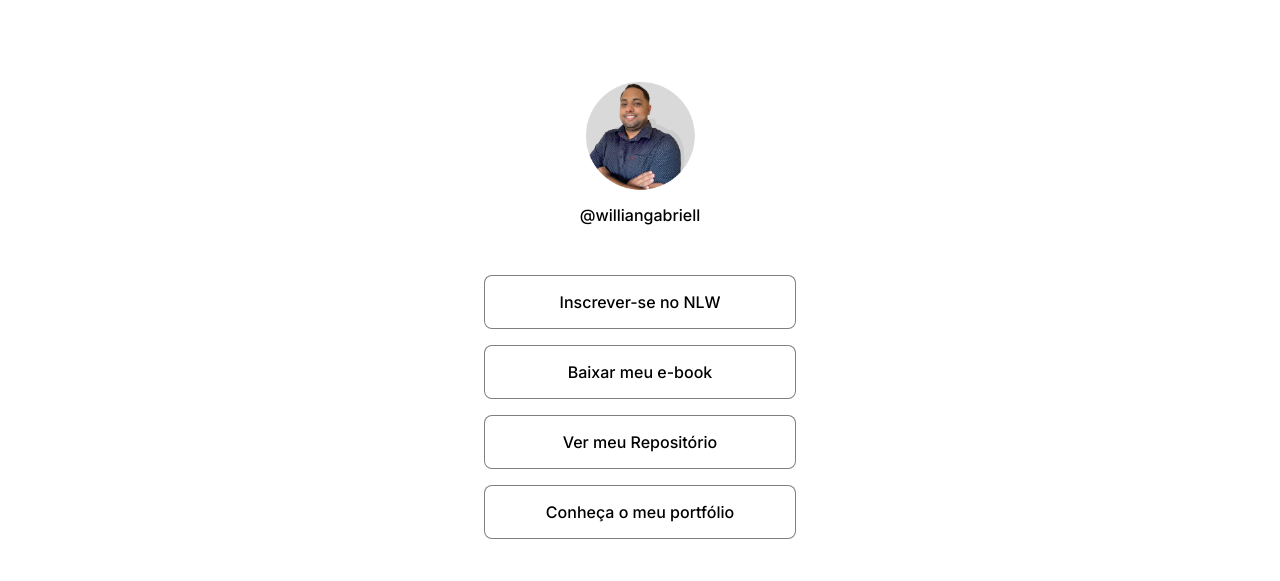
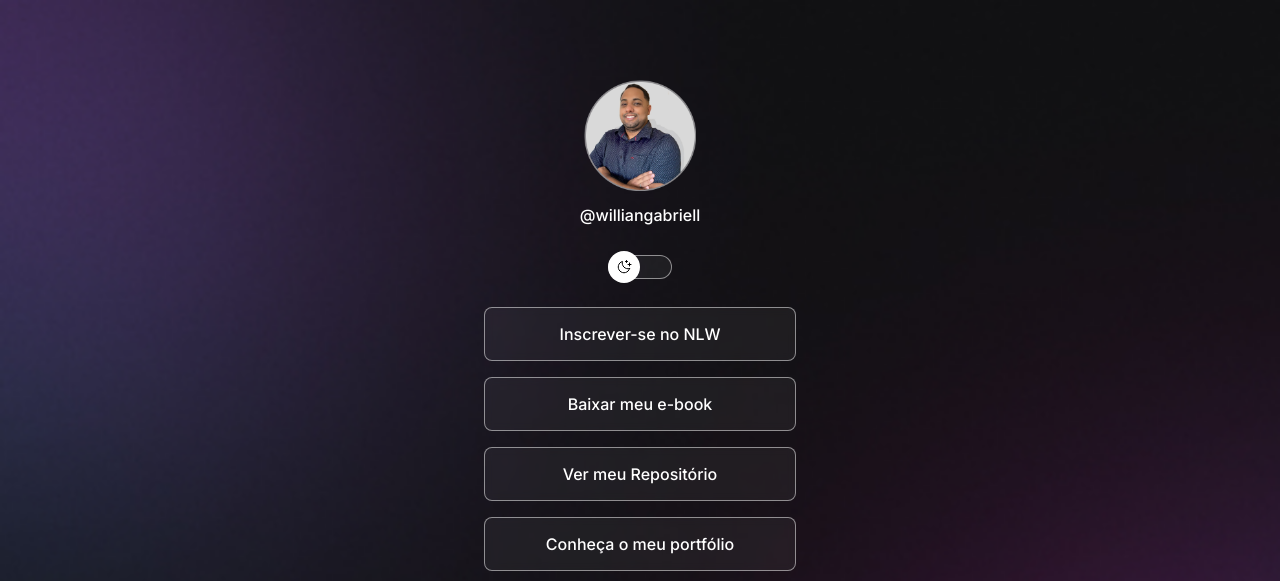
Before and after one commit to williangabriell/DevLinks, a plain HTML site: page index.html in a window 1280 px wide. Shown: the top 581 px of the page. Drawn offline with nearby package versions, Linux system fonts and the light colour scheme.

Commit message:
add switch

```diff
--- a/index.html
+++ b/index.html
@@ -1,5 +1,5 @@
 <!DOCTYPE html>
-<html lang="pt-br" class="light">
+<html lang="pt-br" class="ligt">
   <head>
     <link rel="preconnect" href="https://fonts.googleapis.com" />
     <link rel="preconnect" href="https://fonts.gstatic.com" crossorigin />
@@ -22,6 +22,14 @@
         />
         <p>@williangabriell</p>
       </div>
+
+
+      <div id="switch">
+        <button></button>
+        <span></span>
+      </div>
+
+
       <ul>
         <li>
           <a href="#">Inscrever-se no NLW</a>
@@ -52,7 +60,6 @@
           <ion-icon name="logo-whatsapp"></ion-icon>
         </a>
       </div>
-
     </div>
 
     <script
--- a/style.css
+++ b/style.css
@@ -11,6 +11,7 @@
   --surface-color: rgba(255, 255, 255, 0.05);
   --surface-color-hover: rgba(0, 0, 0, 0.02);
   --highlight-color: rgba(255, 255, 255, 0.2);
+  --switch-bg-url: url(./assets/moon-stars.svg);
 }
 
 .light {
@@ -20,6 +21,7 @@
   --surface-color: rgba(255, 255, 255, 0.05);
   --surface-color-hover: rgba(0, 0, 0, 0.02);
   --highlight-color: rgba(0, 0, 0, 0.1);
+  --switch-bg-url: url(./assets/sun.svg);
 }
 
 body {
@@ -45,6 +47,7 @@ body * {
   padding: 0 24px;
 }
 
+/*profile */
 #profile {
   text-align: center;
   padding: 24px;
@@ -58,6 +61,38 @@ body * {
   font-weight: 500;
   line-height: 24px;
   margin-top: 8px;
+}
+
+/*switch */
+#switch  {
+  position: relative;
+  width: 64px;
+
+  margin: 4px auto;
+
+}
+
+#switch button {
+  width: 32px;
+  height: 32px;
+  background: white var(--switch-bg-url) no-repeat center;
+  border: 0;
+  border-radius: 50%;
+
+  position: absolute;
+  top: 50%;
+  left: 0;
+  z-index: 1;
+  transform: translateY(-50%);
+}
+
+#switch span {
+  display: block;
+  width: 64px;
+  height: 24px;
+  background: var(--surface-color);
+  border: 1px solid var(--stroke-color);
+  border-radius: 9999px;
 }
 
 /* links */
```
Also changed, not shown: assets/moon-stars.svg (added), assets/sun.svg (added).
